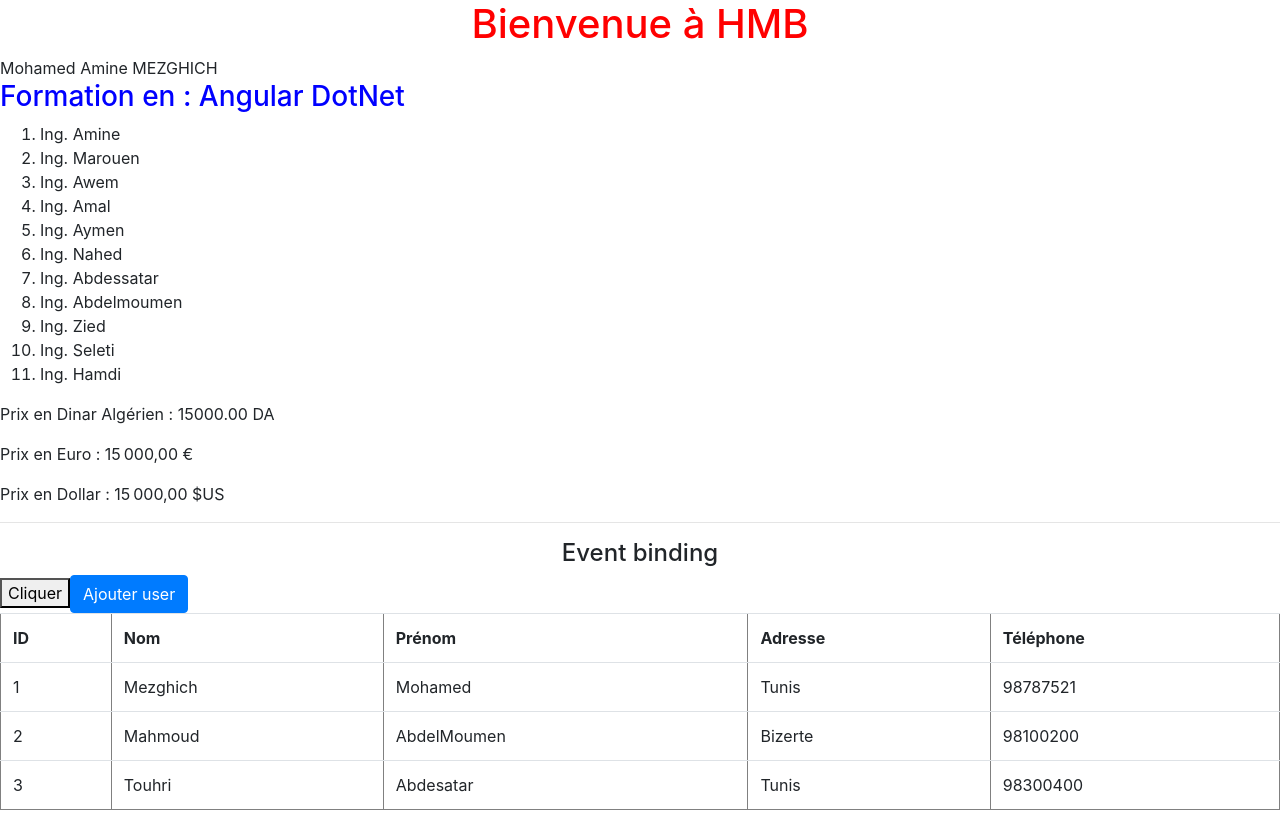
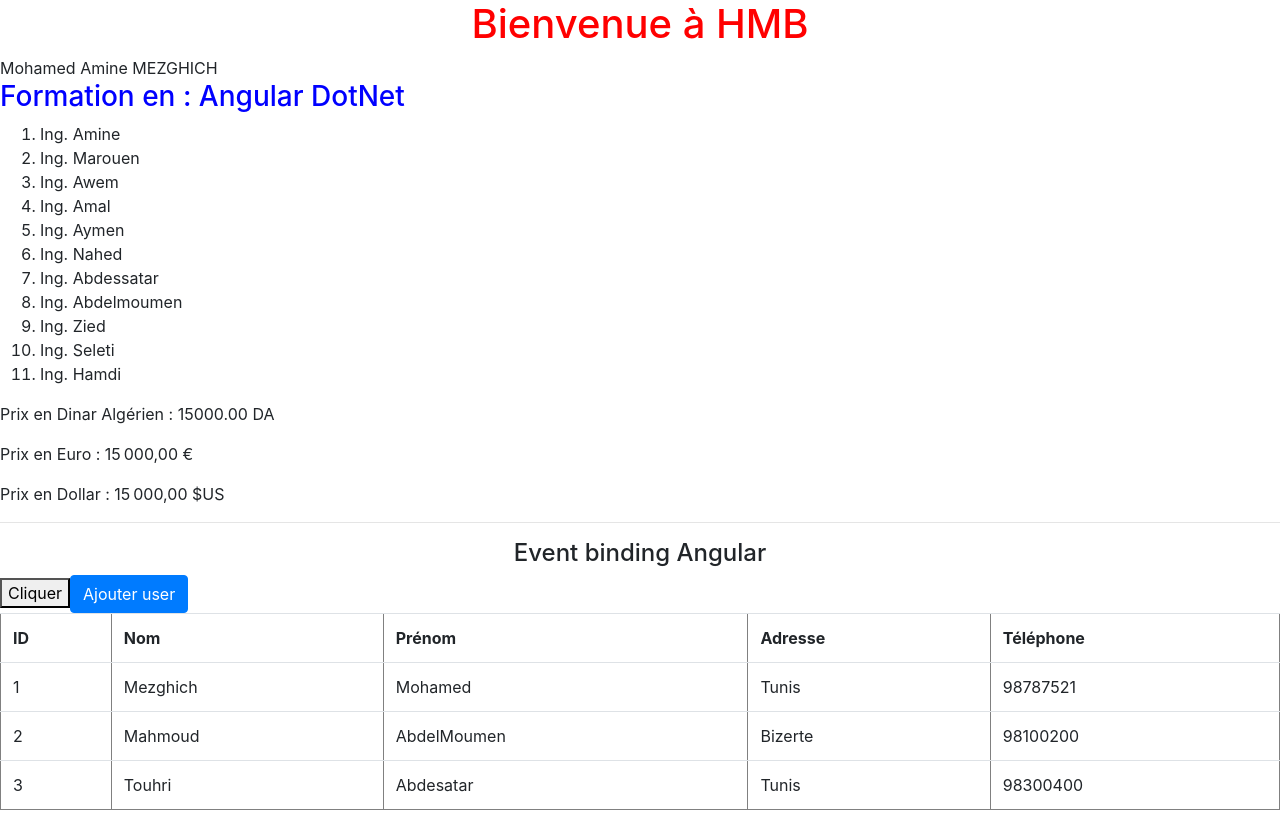
Before and after one commit to MezghichGit/hmb, an Angular app: page / in a window 1280 px wide. Built offline with nearby package versions, Linux system fonts and the light colour scheme.

Commit message:
update titre h2 list User

```diff
--- a/src/app/list-user/list-user.component.html
+++ b/src/app/list-user/list-user.component.html
@@ -1,5 +1,5 @@
 
-<h4 align="center">Event binding</h4>
+<h4 align="center">Event binding Angular</h4>
 
 <button (click)="display()">Cliquer</button>
 
```
